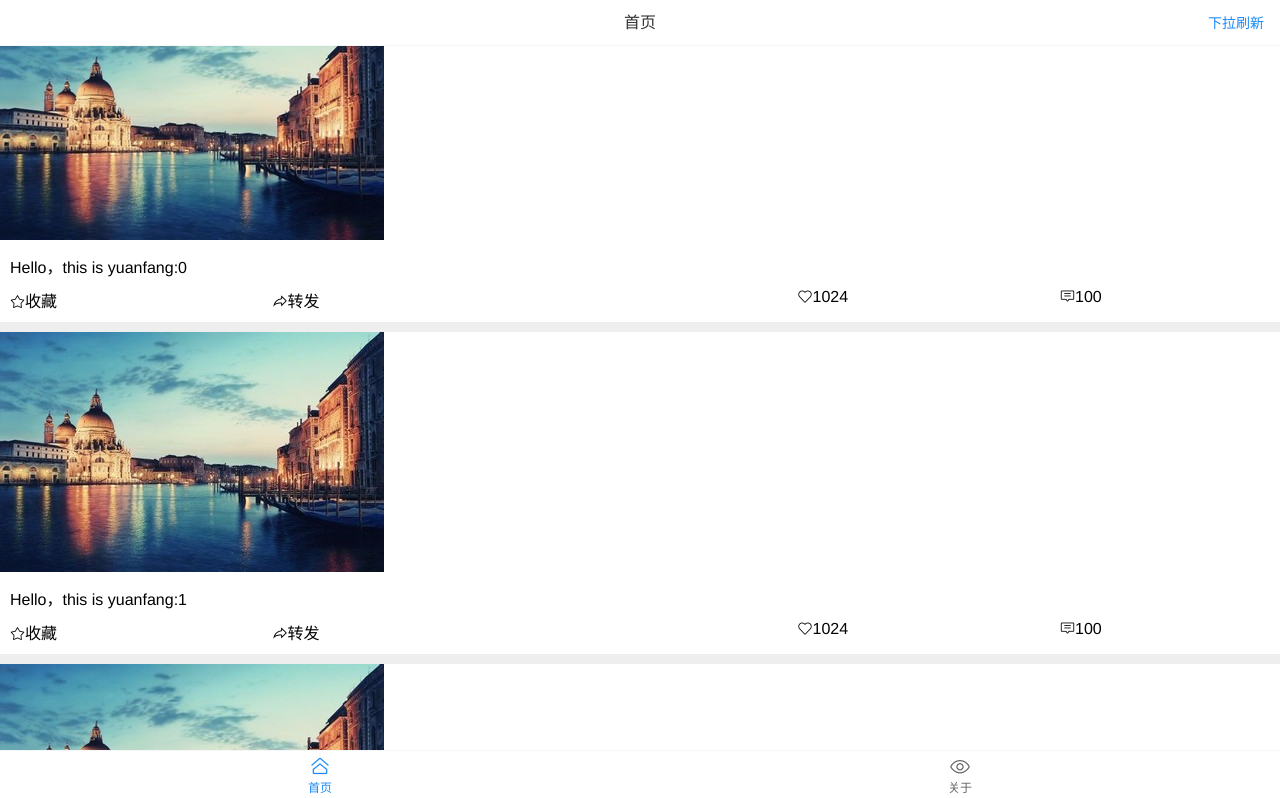
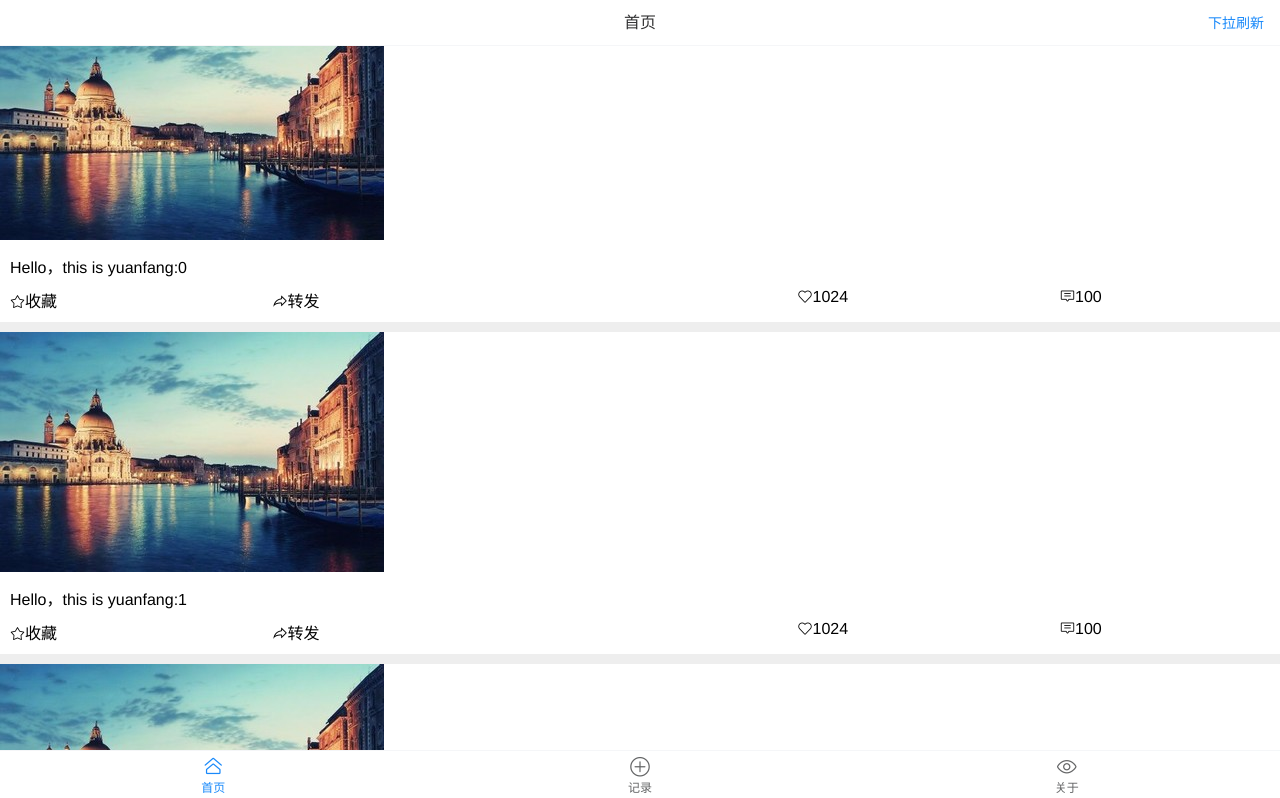
Before and after one commit to iyuanfang/vant_study, a Vue app: page / in a window 1280 px wide. Shown: the top 798 px of the page. Built offline with nearby package versions, Linux system fonts and the light colour scheme.

Commit message:
add memory

```diff
--- a/src/App.vue
+++ b/src/App.vue
@@ -2,6 +2,7 @@
 <router-view />
 <van-tabbar route v-show="$route.meta.navShow">
     <van-tabbar-item replace to="/" icon="home-o">首页</van-tabbar-item>
+    <van-tabbar-item replace to="/addmemory" icon="add-o">记录</van-tabbar-item>
     <van-tabbar-item replace to="/about" icon="eye-o">关于</van-tabbar-item>
 </van-tabbar>
 </template>
--- a/src/router/index.js
+++ b/src/router/index.js
@@ -27,30 +27,37 @@ const routes = [{
     {
         path: "/login",
         name: "Login",
-        meta: { navShow: false },
+        meta: { navShow: false, auth: false },
         component: () =>
             import ( /* webpackChunkName: "login" */ "../views/user/Login.vue"),
     },
     {
         path: "/regist",
         name: "Regist",
-        meta: { navShow: false },
+        meta: { navShow: false, auth: false },
         component: () =>
             import ( /* webpackChunkName: "regist" */ "../views/user/Regist.vue"),
     },
     {
         path: "/nickname",
         name: "nickname",
-        meta: { navShow: false },
+        meta: { navShow: false, auth: true },
         component: () =>
-            import ( /* webpackChunkName: "regist" */ "../views/user/Nickname.vue"),
+            import ( /* webpackChunkName: "nickname" */ "../views/user/Nickname.vue"),
     },
     {
         path: "/brief",
         name: "brief",
-        meta: { navShow: false },
+        meta: { navShow: false, auth: true },
         component: () =>
-            import ( /* webpackChunkName: "regist" */ "../views/user/Brief.vue"),
+            import ( /* webpackChunkName: "brief" */ "../views/user/Brief.vue"),
+    },
+    {
+        path: "/addmemory",
+        name: "addMemory",
+        meta: { navShow: true, auth: true },
+        component: () =>
+            import ( /* webpackChunkName: "addNote" */ "../views/AddMemory.vue"),
     }
 ];
 
--- /dev/null
+++ b/src/views/AddMemory.vue
@@ -0,0 +1,10 @@
+<template>
+<van-nav-bar title="新的回忆">
+    <template #right>
+        <van-button size="small" :disabled="disabled" :type="type" @click="save">新增</van-button>
+    </template>
+</van-nav-bar>
+<van-field type="textarea" placeholder="这一刻的想法..." rows="2" autosize v-model="message" />
+<van-uploader v-model="files" />
+<van-field label="城市" />
+</template>
```
